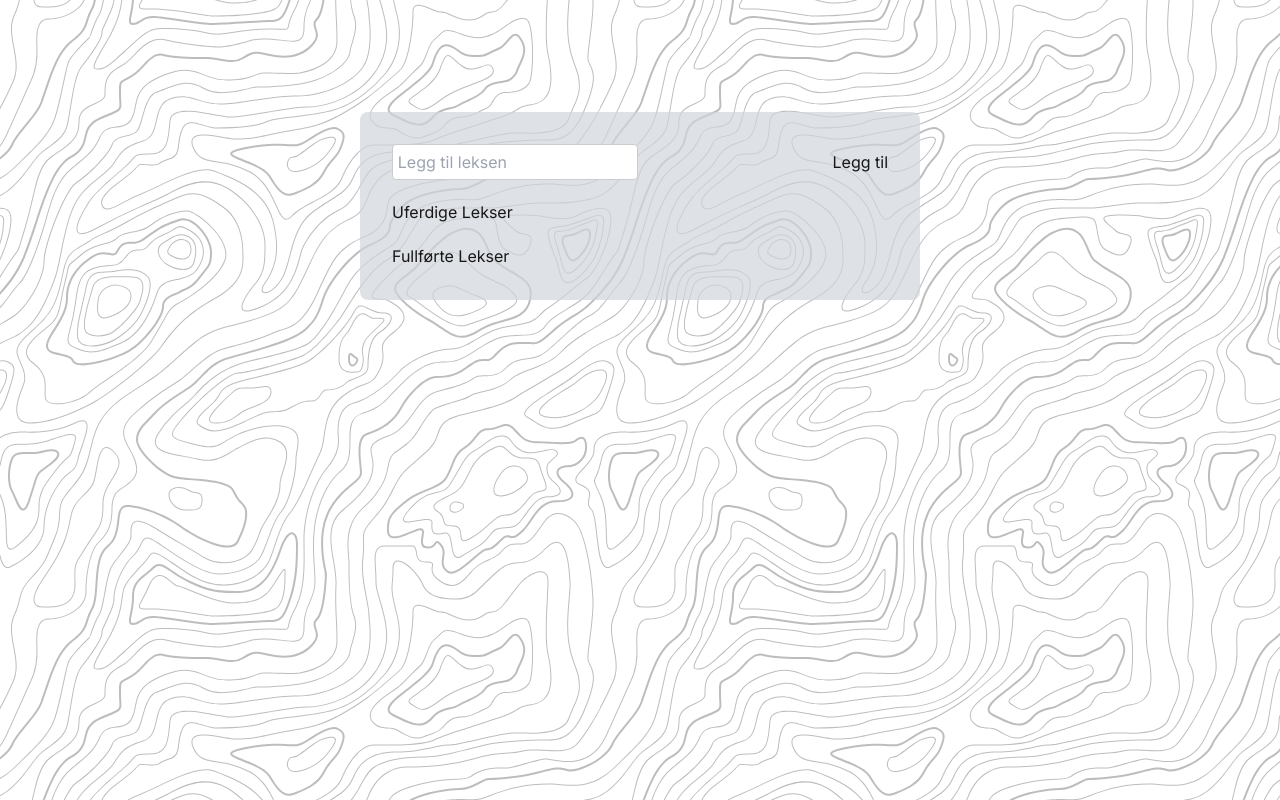
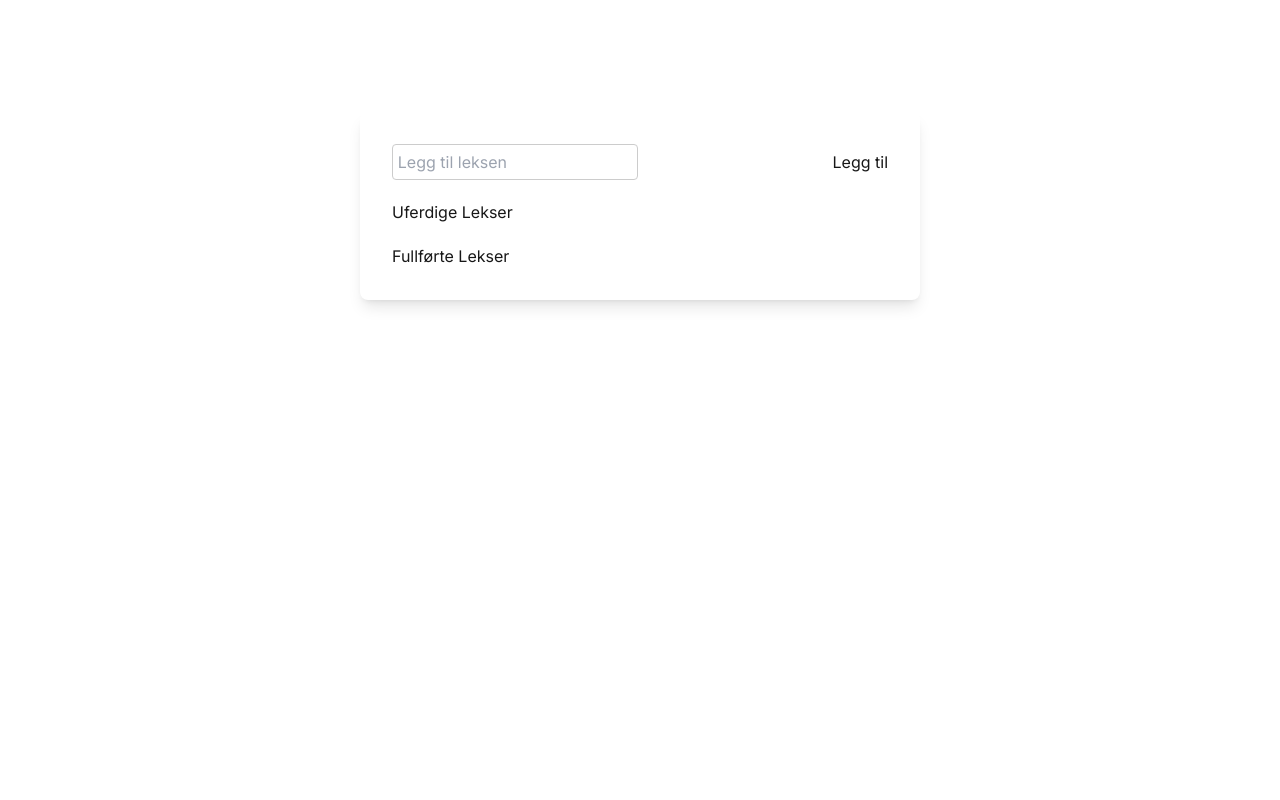
Before and after one commit to woho4u/Leksehjelp, a Next.js app: page / in a window 1280 px wide. Built offline with nearby package versions, Linux system fonts and the light colour scheme.

Commit message:
change background and add box shadow (#01)

```diff
--- a/app/components/Lekseliste.tsx
+++ b/app/components/Lekseliste.tsx
@@ -14,7 +14,9 @@ const Lekseliste = () => {
     return storedLekser ? JSON.parse(storedLekser) : [];
   });
   // const [editState, setEditState] = useState(false);
-   const [editingLekse, setEditingLekse] = useState<number | undefined>(undefined);
+  const [editingLekse, setEditingLekse] = useState<number | undefined>(
+    undefined
+  );
   const [editingText, setEditingText] = useState<string>("");
 
   useEffect(() => {
@@ -89,7 +91,14 @@ const Lekseliste = () => {
     onSave: () => void;
     onDelete: (lekse: string) => void;
   }
-   const Lekse = ({ lekse, index, onCompletetion, onEdit, onSave, onDelete }: LekseProps) => {
+  const Lekse = ({
+    lekse,
+    index,
+    onCompletetion,
+    onEdit,
+    onSave,
+    onDelete,
+  }: LekseProps) => {
     const inputRef = useRef<HTMLInputElement>(null);
 
     useEffect(() => {
@@ -203,7 +212,12 @@ const Lekseliste = () => {
     onCompletetion: (lekse: string) => void;
     onDelete: (lekse: string) => void;
   }
-   const CompletedLekse = ({ lekse, index, onCompletetion, onDelete }: CompletedLekseProps) => {
+  const CompletedLekse = ({
+    lekse,
+    index,
+    onCompletetion,
+    onDelete,
+  }: CompletedLekseProps) => {
     const inputRef = useRef<HTMLInputElement>(null);
 
     useEffect(() => {
@@ -244,7 +258,10 @@ const Lekseliste = () => {
 
   //LEKSE LISTE -----------
   return (
-      <div style={{ width: "35rem" }} className="flex flex-col gap-2 p-8 bg-gray-300/70 rounded-lg">
+    <div
+      style={{ width: "35rem" }}
+      className="flex flex-col gap-2 p-8 bg-white shadow-lg rounded-lg"
+    >
       <AddLekse onAdd={addLekse} />
       <h2 className="mt-3">Uferdige Lekser</h2>
       {lekser.map((lekse, index) => (
```
Also changed, not shown: app/globals.css. Lines whose indentation alone changed are shown as unchanged.
